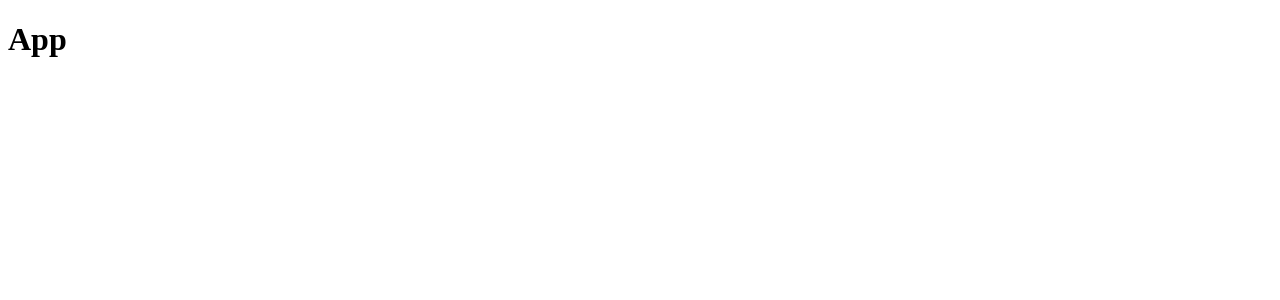
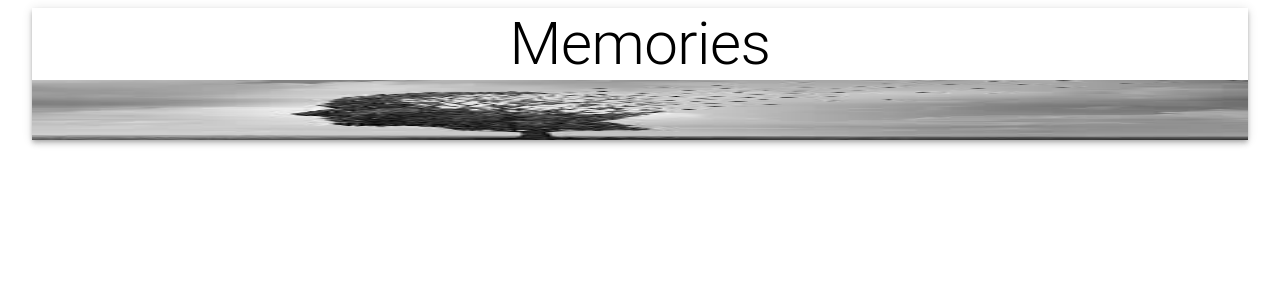
Before and after one commit to Troy-Peng-97/project-memories, a React (Create React App) app in the folder client/: page / in a window 1280 px wide. Shown: the top 300 px of the page. Built offline with nearby package versions, Linux system fonts and the light colour scheme.

Commit message:
set up basic front-end architecture

```diff
--- a/client/package.json
+++ b/client/package.json
@@ -3,6 +3,7 @@
   "version": "0.1.0",
   "private": true,
   "dependencies": {
+    "@material-ui/core": "^4.11.3",
     "@testing-library/jest-dom": "^5.11.10",
     "@testing-library/react": "^11.2.6",
     "@testing-library/user-event": "^12.8.3",
--- a/client/src/App.js
+++ b/client/src/App.js
@@ -1,11 +1,27 @@
 import React from 'react';
+import { Container, AppBar, Typography, Grow, Grid } from "@material-ui/core";
 
-
+import memories from './images/memories.jpeg'
 const App = () => {
     return (
-        <div>
-            <h1>App</h1>
-        </div>
+        <Container maxidth="lg">
+            <AppBar position="static" color="inherit">
+                <Typography variant="h2" align="center">Memories</Typography>
+                <img src={memories} alt="memories" height="60" />
+            </AppBar>
+            <Grow in>
+                <Container>
+                    <Grid container justify="space-between" alignItems="stretch" spacing={3}>
+                        <Grid item xs={12} sm={7}>
+
+                        </Grid>
+                        <Grid item xs={12} sm={4}>
+
+                        </Grid>
+                    </Grid>
+                </Container>
+            </Grow>
+        </Container>
     )
 }
 
```
Also changed, not shown: client/src/components/From/Form.js (added), client/src/components/From/styles.js (added), client/src/components/Posts/Post/Post.js (added), client/src/components/Posts/Post/styles.js (added), client/src/components/Posts/Posts.js (added), client/src/components/Posts/styles.js (added), client/src/images/memories.jpeg (added), 1 other file (tests, documents, lock files or other folders).
